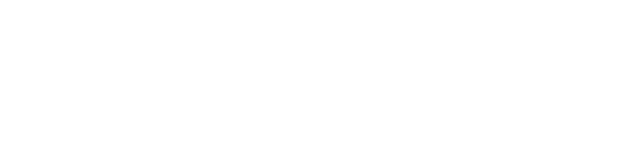
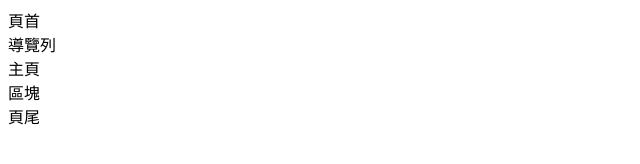
Before and after one commit to PBF108004/myTest01, a plain HTML site: page index.html in a window 1280 px wide. Shown: the whole page, without its empty margins (0-640 px from the left). Drawn offline with Linux system fonts and the light colour scheme.

Commit message:
HTML的內容

```diff
--- a/index.html
+++ b/index.html
@@ -6,6 +6,11 @@
     <title>Document</title>
 </head>
 <body>
-
+    <header>頁首</header>
+    <nav>導覽列</nav>
+    <main>主頁
+        <section>區塊</section>
+    </main>
+    <footer>頁尾</footer>
 </body>
 </html>
```
